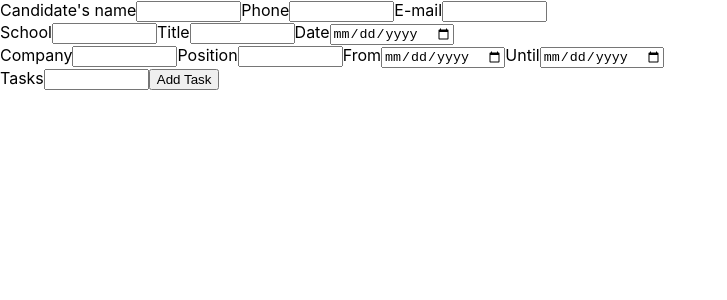
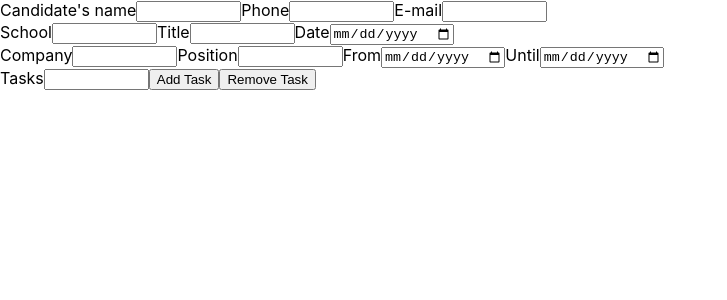
Before and after one commit to wavesinaroom/my_odin_project_cv_application, a React (Create React App) app: page / in a window 1280 px wide. Shown: the top 300 px of the page, without its empty margins (0-727 px from the left). Built offline with nearby package versions, Linux system fonts and the light colour scheme.

Commit message:
[Feature] Remove tasks

```diff
--- a/package.json
+++ b/package.json
@@ -9,6 +9,7 @@
     "react": "^18.2.0",
     "react-dom": "^18.2.0",
     "react-scripts": "5.0.1",
+    "uniqid": "^5.4.0",
     "uniquid": "^1.1.4",
     "web-vitals": "^2.1.4"
   },
--- a/src/components/experience.js
+++ b/src/components/experience.js
@@ -1,6 +1,5 @@
 import Tasks from "./tasks";
 import {useState} from "react";
-import uniqid from "uniqid";
 
 function Experience(){
   let [tasks, setTasks] = useState(Array(0));
@@ -8,7 +7,11 @@ function Experience(){
 
   function addTask(){
     setDescription('');
-    setTasks([...tasks, {id: uniqid(), description:description}])
+    setTasks([...tasks, description])
+  }
+
+  function removeTask(){
+    setTasks([...tasks.slice(0, tasks.length-1)])
   }
   return(
     <div>
@@ -30,6 +33,7 @@ function Experience(){
           name="description"
           size="10"/>
         <button className="tasks" onClick={()=>{addTask()}}>Add Task</button>
+        <button className="tasks" onClick={()=>{removeTask()}}>Remove Task</button>
         <Tasks tasks={tasks}/>
       </div>
     </div>
```
Also changed, not shown: 1 other file (tests, documents, lock files or other folders).
